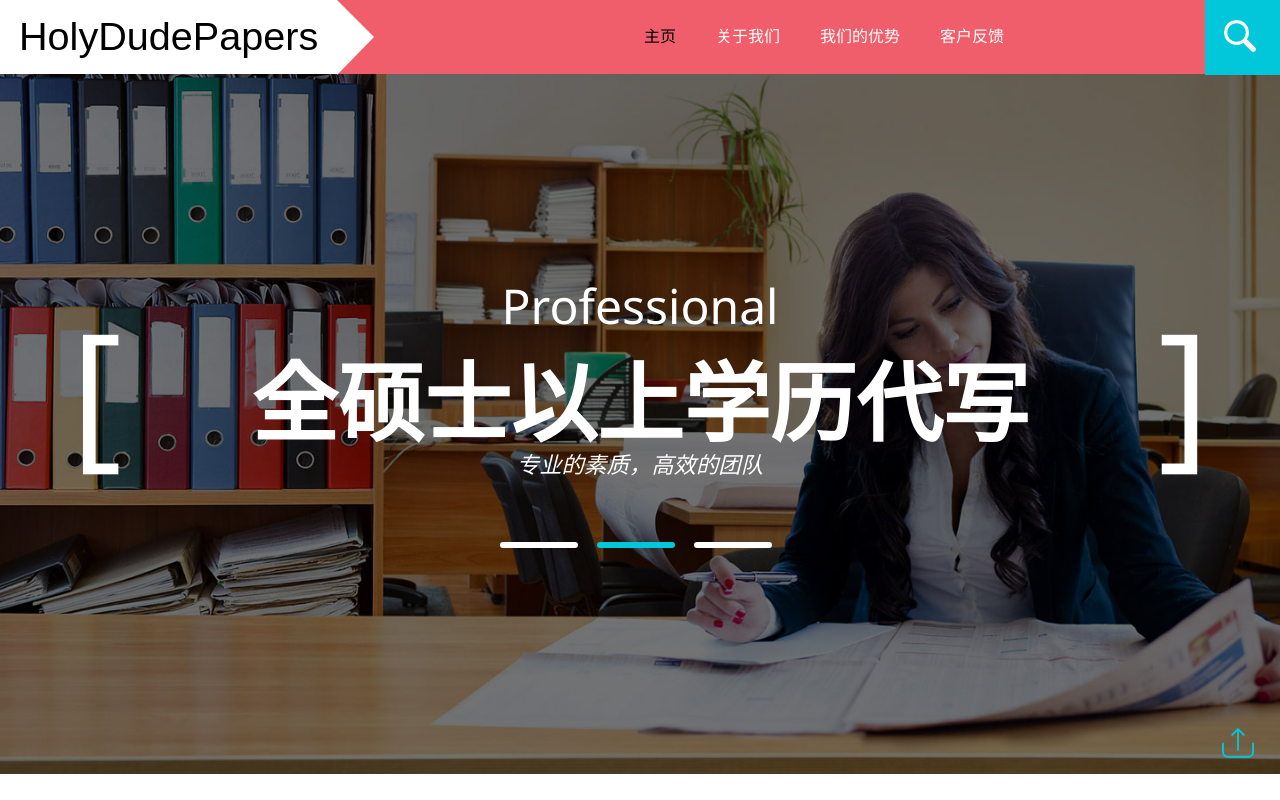
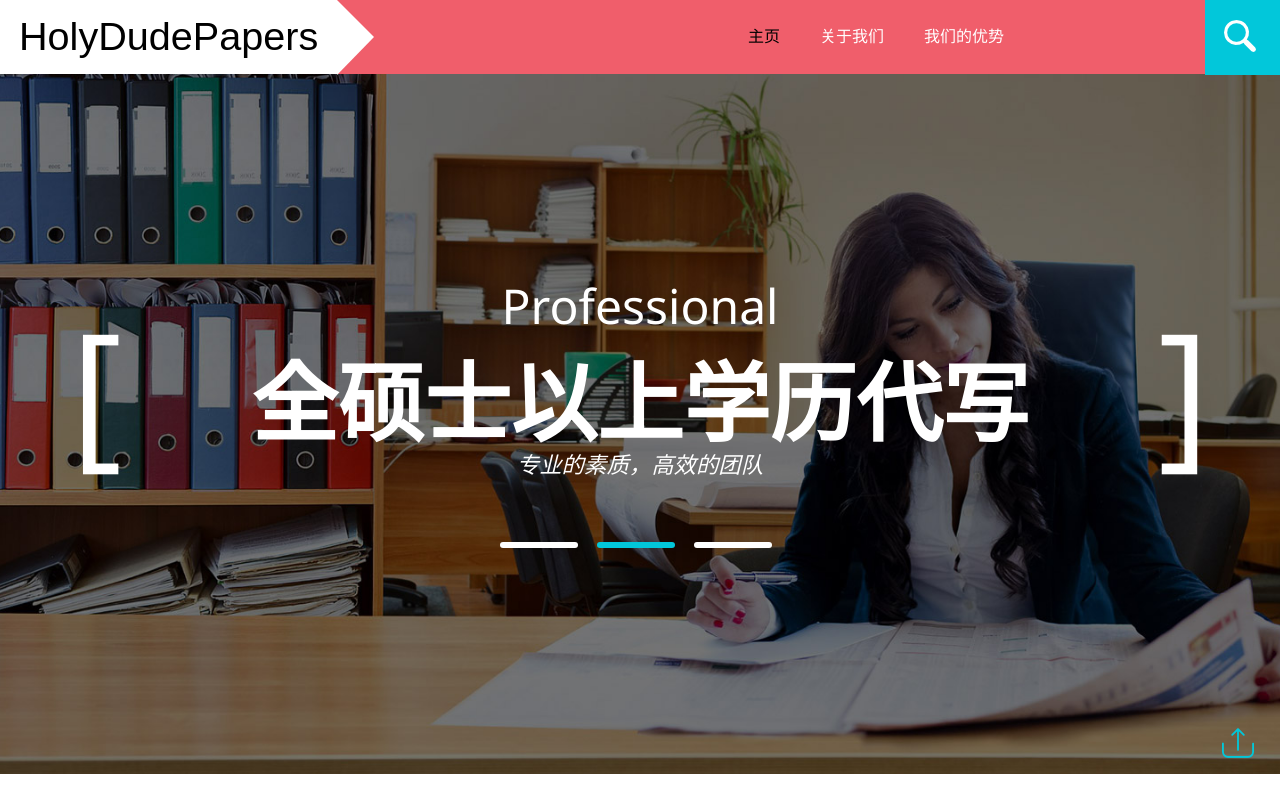
Before and after one commit to holydudecsmoney/HolyDudeCSMoney.github.io, a plain HTML site: page index.html in a window 1280 px wide. Shown: the top 800 px of the page. Drawn offline with nearby package versions, Linux system fonts and the light colour scheme.

Commit message:
删掉了客户反馈

```diff
--- a/index.html
+++ b/index.html
@@ -60,7 +60,7 @@
 						<li><a href="#services" class="scroll" data-hover="About">关于我们</a> </li>
 						<li><a href="#success" class="scroll" data-hover="Gallery">我们的优势</a></li>
                         <!--<li><a href="#testimonials" class="scroll" data-hover="Gallery">Testimonials</a></li>-->
-                        <li><a href="#gallery" class="scroll" data-hover="Gallery">客户反馈</a></li>
+                        <!--<li><a href="#gallery" class="scroll" data-hover="Gallery">客户反馈</a></li>-->
                         <!--<li><a href="#team" class="scroll" data-hover="Codes">Team </a></li> -->
                         <!--<li><a href="#contact" class="scroll" data-hover="Contact">Contact</a></li>-->
 					  </ul>
```
